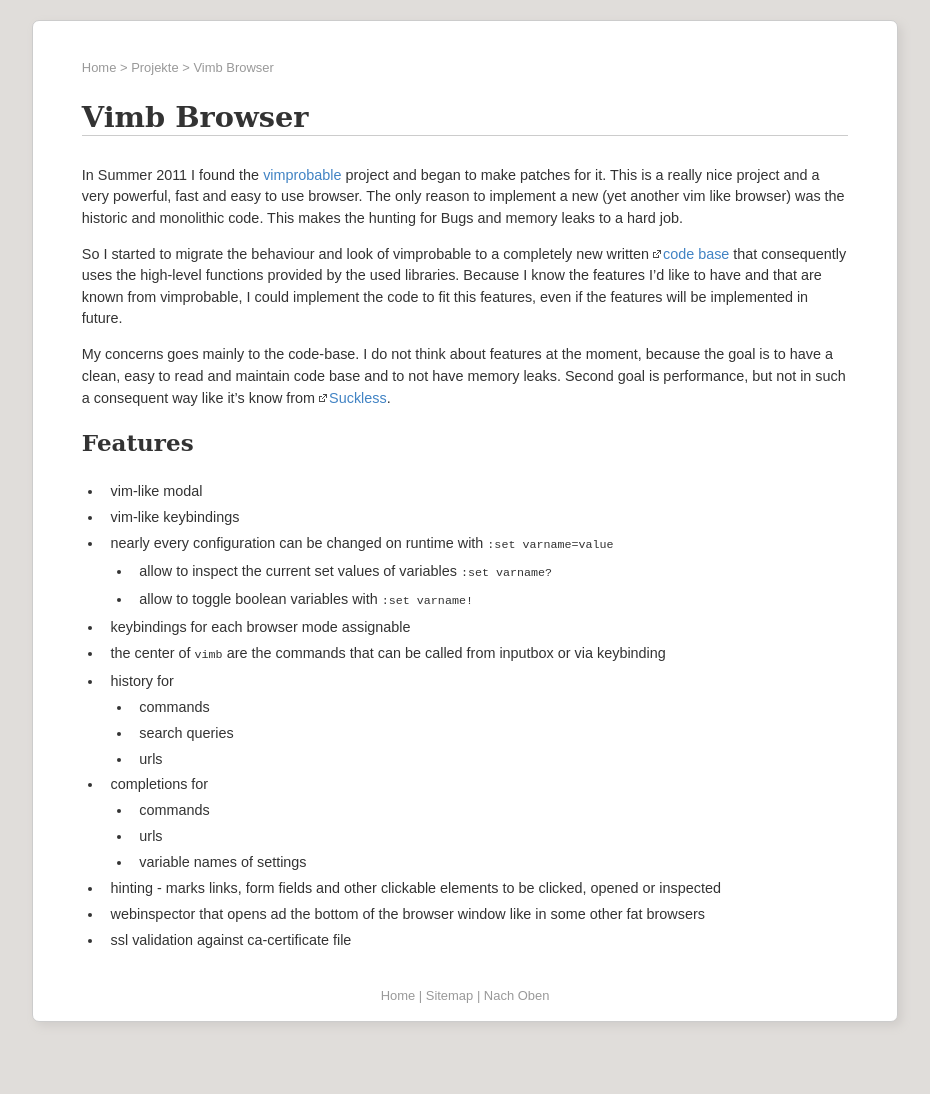
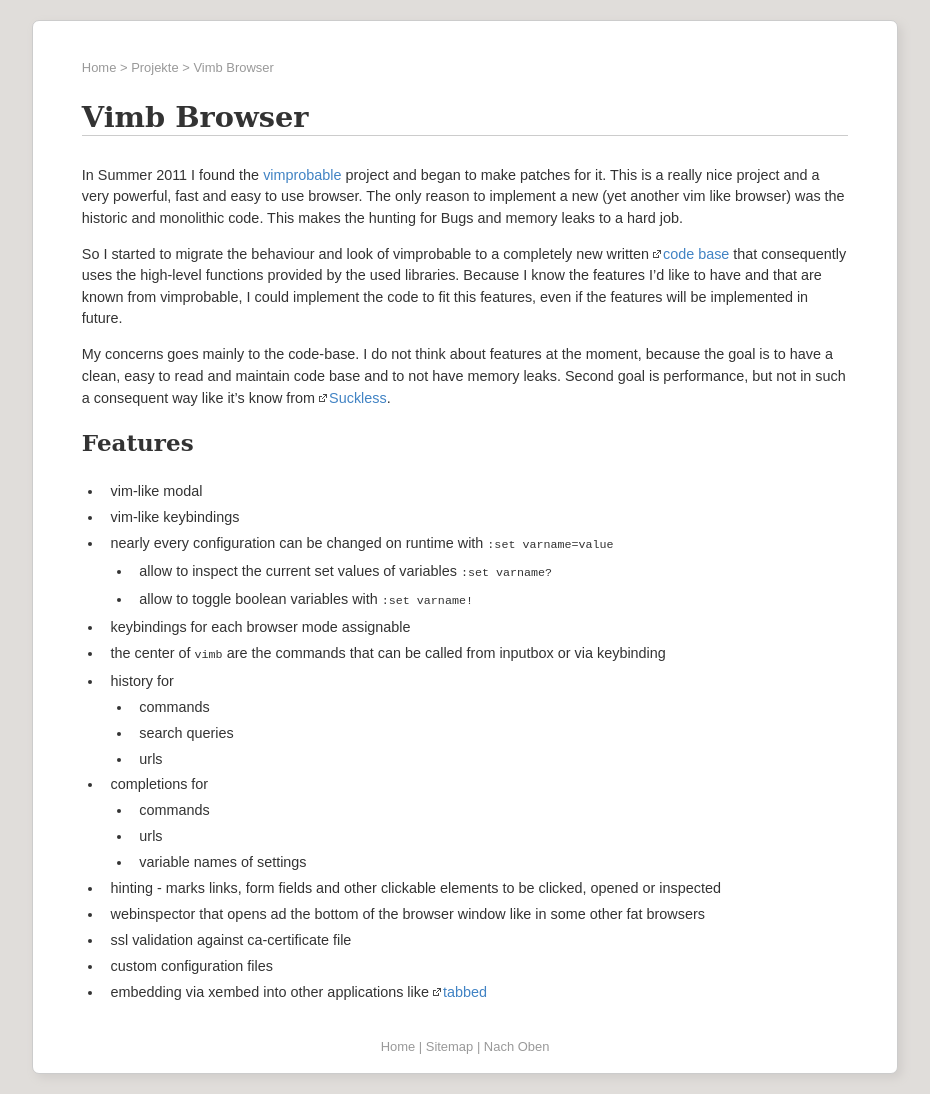
Before and after one commit to fanglingsu/fanglingsu.github.com, a Jekyll site: the page built from projects/vimb.md, in a window 1280 px wide. Shown: the whole page, without its empty margins (175-1105 px from the left). Built offline with Jekyll 4.4.1, drawn with Linux system fonts in a browser that asks for light colours; before the commit the page ends 1042 px from its top, so only the background shows below that.

Commit message:
Adapted the feature list for vimb browser.

```diff
--- a/projects/vimb.md
+++ b/projects/vimb.md
@@ -46,6 +46,9 @@ a consequent way like it's know from [Suckless][].
 - webinspector that opens ad the bottom of the browser window like in some
   other fat browsers
 - ssl validation against ca-certificate file
+- custom configuration files
+- embedding via xembed into other applications like [tabbed][]
 
 [suckless]: http://suckless.org/
 [vimb]:     https://github.com/fanglingsu/vimb  "Vimb Browser"
+[tabbed]:   http://tools.suckless.org/tabbed/
```
